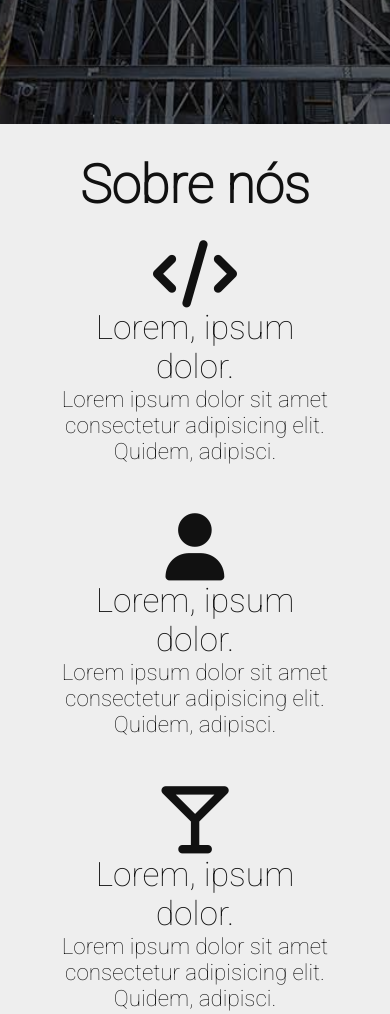
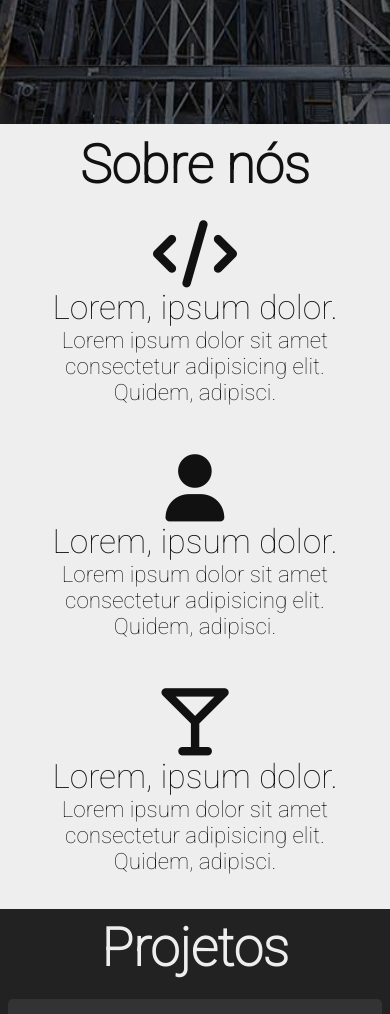
Before and after one commit to BrunoCabelo/Vatra, a plain HTML site: page index.html in a window 390 px wide. Shown: the part 720-1734 px from the top of the page. Drawn offline with nearby package versions, Linux system fonts and the light colour scheme; files whose address does not match are found by name; a web font is replaced by a local one.

Commit message:
Updtate style

```diff
--- a/css/style.css
+++ b/css/style.css
@@ -133,6 +133,7 @@ body {
     flex-direction: column;
     justify-content: center;
     align-items: center;
+    text-align: center;
     color: #eee;
     padding: 10px;
 }
@@ -284,7 +285,7 @@ footer {
         display: flex;
         flex-direction: column;
         font-size: 2.1rem;
-        padding: 30px;
+        padding: 10px;
 
     }
 
```
